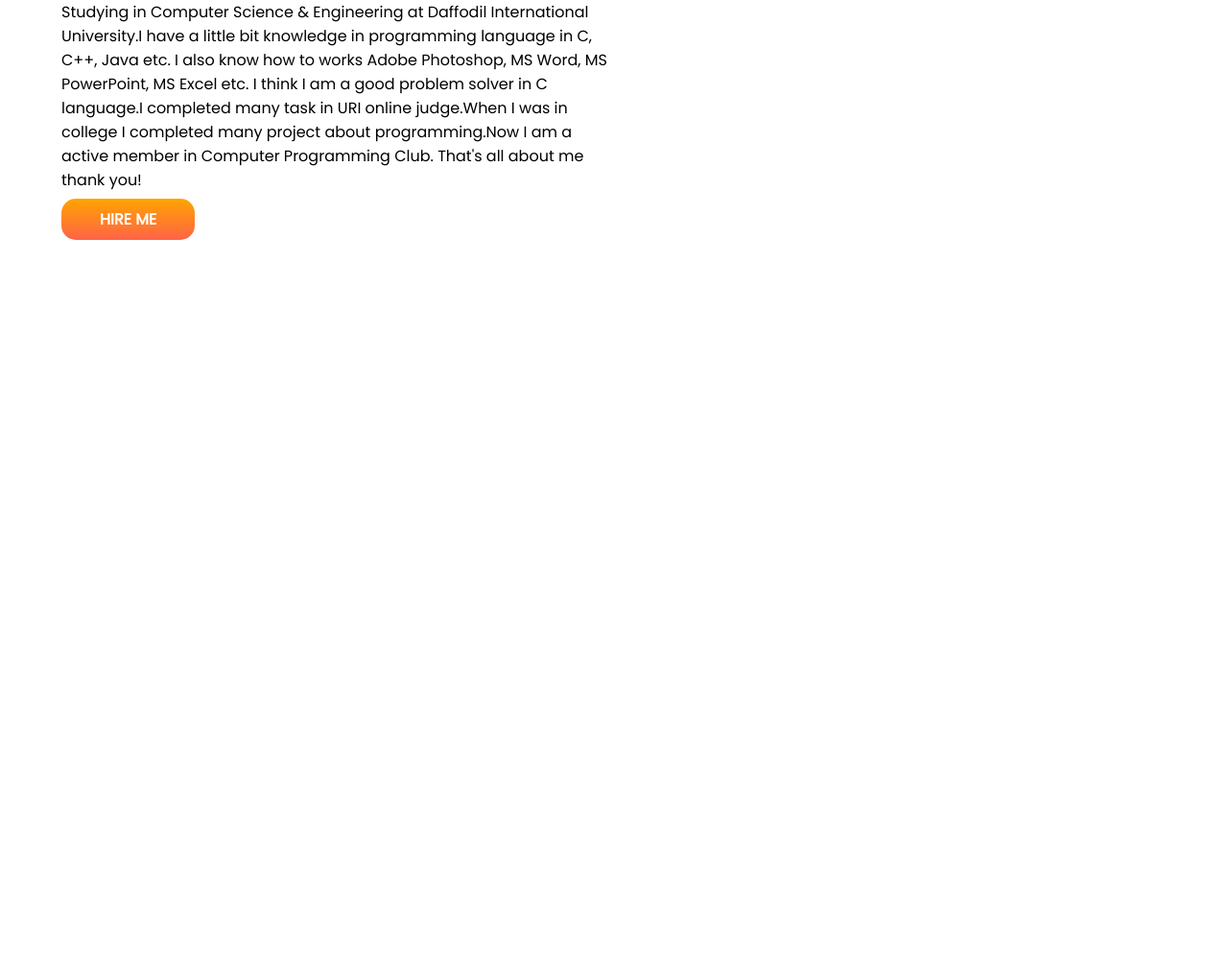
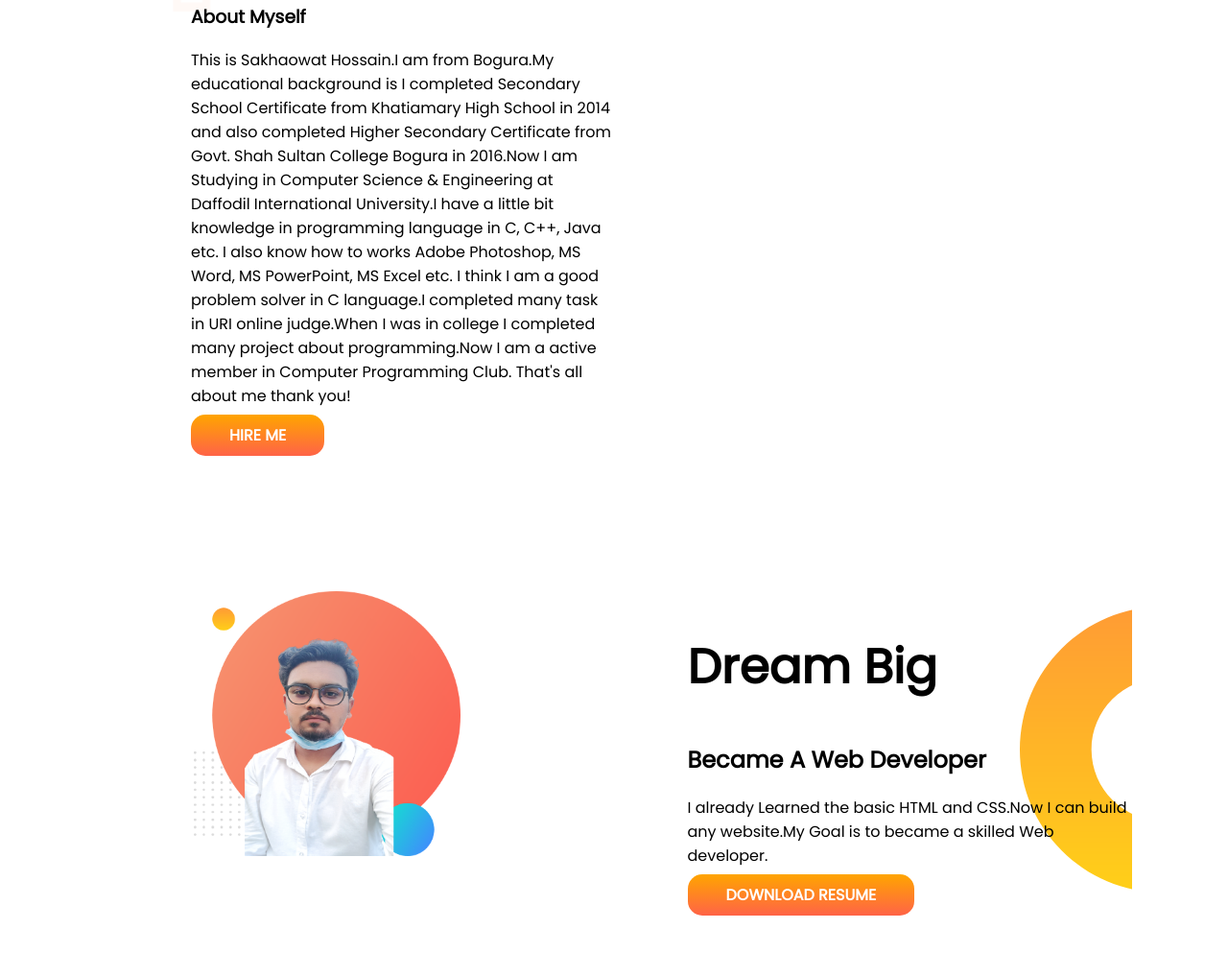
Before and after one commit to SakhaowatHossain1899/developer-portfolio2, a plain HTML site: page index.html in a window 1280 px wide. Shown: the part 497-1490 px from the top of the page at 96% size. Before the commit the page ends 800 px from the top, so only its background shows below. Drawn offline with Linux system fonts and the light colour scheme.

Commit message:
second part

```diff
--- a/index.html
+++ b/index.html
@@ -40,6 +40,24 @@
             <img src="images/shamim2.png" alt="">
         </div>
     </section>
+    <section class="dream-big">
+        <div class="half-width">
+            <img src="images/shamim8png.png" alt="">
+        </div>
+
+        <div class="half-width">
+            <h1>Dream Big</h1>
+            <h2>Became A Web Developer</h2>
+            <p>I already Learned the basic HTML and CSS.Now I can build any website.My Goal is to became a skilled Web
+                developer.</p>
+
+            <a class="link-button" target="_blank"
+                href="https://drive.google.com/file/d/1z0fQdShmmJ_UrtMb208DOwZDTeuDz1jK/view?usp=sharing">DOWNLOAD
+                RESUME</a>
+        </div>
+
+    </section>
+
 </body>
 
 </html>
--- a/style.css
+++ b/style.css
@@ -10,6 +10,7 @@ h1{
 }
 section{
     display: flex;
+    margin: 150px;
 }
 .half-width{
     width: 50%;
@@ -32,3 +33,9 @@ section{
     background-repeat: no-repeat;
 
 }
+.dream-big{
+    background-image: url(images/dream-bg.png);
+    background-repeat: no-repeat;
+    background-position: right;
+    margin-right: 100px;
+}
```
Also changed, not shown: images/shamim8png.png (added).
